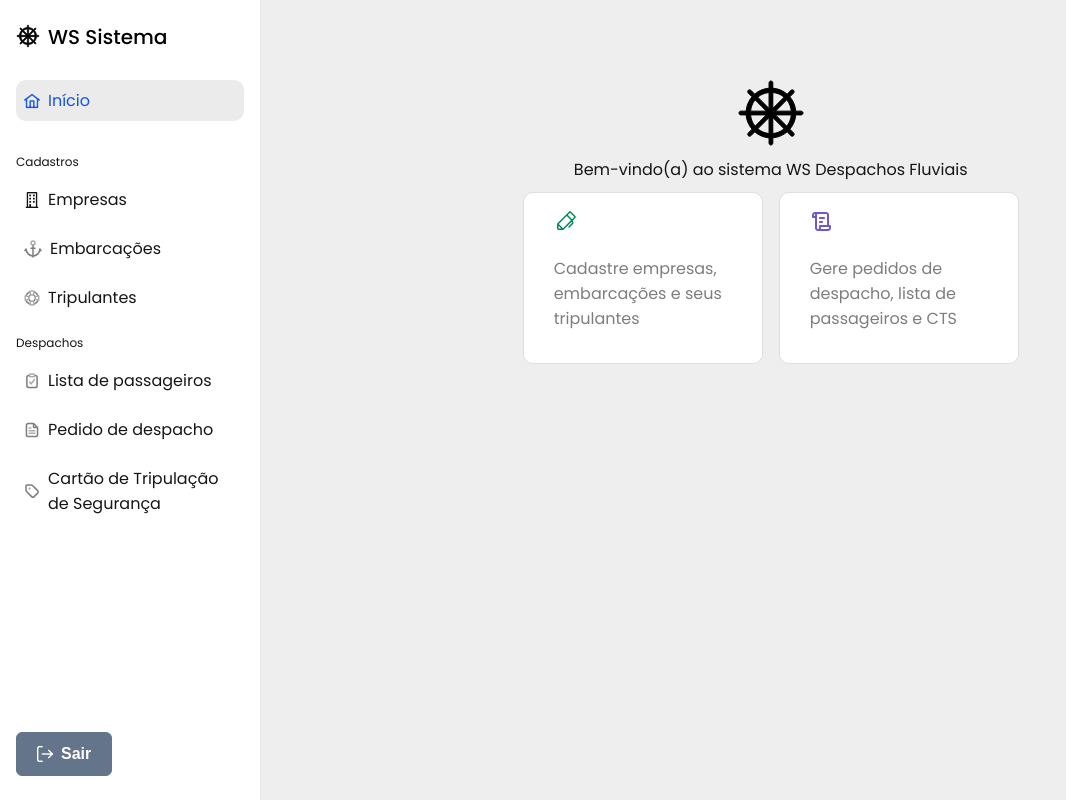
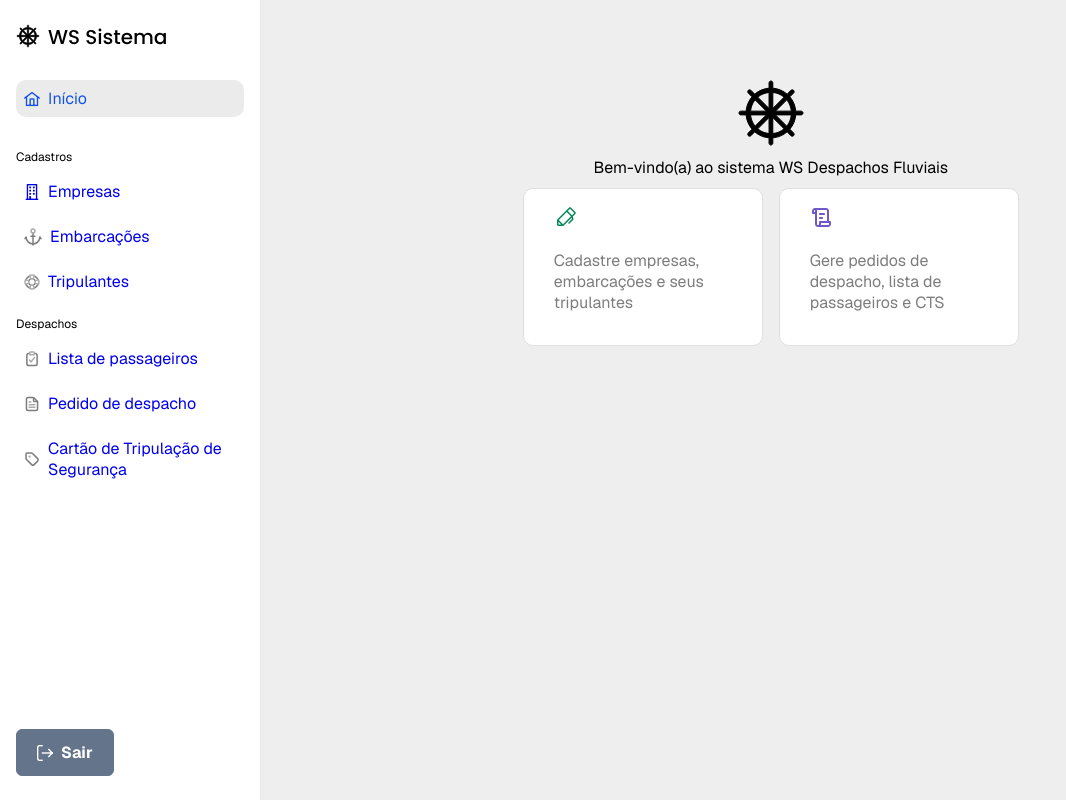
Before and after one commit to rikzerateste/navalog, a Next.js app: page /portal in a window 1280 px wide. Shown: the whole page, without its empty margins (0-1066 px from the left). Built offline with nearby package versions, Linux system fonts and the light colour scheme; sample sign-in values are in the browser's storage; a web font is replaced by a local one.

Commit message:
fix: font and minor styles

```diff
--- a/src/app/components/portal/sideBar/sidebar.module.scss
+++ b/src/app/components/portal/sideBar/sidebar.module.scss
@@ -60,7 +60,7 @@
 
 .categoriaMenu {
 	font-size: 0.75em;
-	font-family: "Poppins";
+	font-family: "Geist", sans-serif;
 	font-weight: 400;
 }
 
--- a/src/app/components/portal/tripulantes/styles.module.scss
+++ b/src/app/components/portal/tripulantes/styles.module.scss
@@ -24,7 +24,7 @@
   display: flex;
   align-items: center;
   gap: 0.5em;
-  font-family: 'Poppins', sans-serif;
+  font-family: 'Geist', sans-serif;
 }
 
 .containerPesquisa{
--- a/src/app/layout.tsx
+++ b/src/app/layout.tsx
@@ -1,11 +1,11 @@
 import "@/styles/globals.scss";
 
 import type { Metadata } from "next";
-import { Lexend } from "next/font/google";
+import { Geist } from "next/font/google";
 import { PrimeReactProvider } from "primereact/api";
 import { ToastProvider } from "./contexts/toastContext";
 
-const lexend = Lexend({
+const geist = Geist({
 	weight: ["100", "200", "300", "400", "500", "600", "700", "800", "900"],
 	style: ["normal"],
 	subsets: ["latin"],
@@ -25,7 +25,7 @@ export default function Layout({
 		<PrimeReactProvider value={{ zIndex: { toast: 1000 } }}>
 			<ToastProvider>
 				<html lang="pt-BR" style={{ scrollBehavior: "smooth" }}>
-					<body className={lexend.className} style={{ margin: 0 }}>
+					<body className={geist.className} style={{ margin: 0 }}>
 						{children}
 					</body>
 				</html>
--- a/src/app/portal/empresas/empresas.module.scss
+++ b/src/app/portal/empresas/empresas.module.scss
@@ -12,7 +12,7 @@
 	display: flex;
 	align-items: center;
 	gap: 0.5em;
-	font-family: "Poppins", sans-serif;
+	font-family: "Geist", sans-serif;
 }
 
 .toolbar {
--- a/src/app/portal/login/login.module.scss
+++ b/src/app/portal/login/login.module.scss
@@ -8,7 +8,7 @@
 	height: 100vh;
 	width: 100vw;
 	margin: 0;
-	font-family: "Poppins";
+	font-family: "Geist", sans-serif;
 
 	background-image: url('/images/background.jpg');
 	background-size: cover;
--- a/src/app/portal/portal-layout.module.scss
+++ b/src/app/portal/portal-layout.module.scss
@@ -1,4 +1,4 @@
-@import url('https://fonts.googleapis.com/css2?family=Poppins:ital,wght@0,100;0,200;0,300;0,400;0,500;0,600;0,700;0,800;0,900;1,100;1,200;1,300;1,400;1,500;1,600;1,700;1,800;1,900&display=swap');
+@import url('https://fonts.googleapis.com/css2?family=Geist:ital,wght@0,100;0,200;0,300;0,400;0,500;0,600;0,700;0,800;0,900;1,100;1,200;1,300;1,400;1,500;1,600;1,700;1,800;1,900&display=swap');
 
 .main {
 	display: flex;
@@ -6,5 +6,5 @@
 	width: 100vw;
 	padding: 0;
 	margin: 0;
-	font-family: 'Poppins';
+	font-family: 'Geist', sans-serif;
 }
--- a/src/app/styles.css
+++ b/src/app/styles.css
@@ -1,8 +1,6 @@
-@import url('https://fonts.googleapis.com/css2?family=Poppins:ital,wght@0,100;0,200;0,300;0,400;0,500;0,600;0,700;0,800;0,900;1,100;1,200;1,300;1,400;1,500;1,600;1,700;1,800;1,900&display=swap');
-@import url('https://fonts.googleapis.com/css2?family=Geist:wght@100..900&family=Roboto:ital,wght@0,100..900;1,100..900&display=swap');
+@import url('https://fonts.googleapis.com/css2?family=Geist:ital,wght@0,100;0,200;0,300;0,400;0,500;0,600;0,700;0,800;0,900;1,100;1,200;1,300;1,400;1,500;1,600;1,700;1,800;1,900&display=swap');
 @import url('https://fonts.googleapis.com/css2?family=Ancizar+Serif:ital,wght@0,300..900;1,300..900&family=Geist:wght@100..900&family=Roboto:ital,wght@0,100..900;1,100..900&display=swap');
 
 body {
 	margin: 0;
-	font-family: "Ancizar Serif";
 }
--- a/src/app/styles/globals.scss
+++ b/src/app/styles/globals.scss
@@ -4,6 +4,7 @@
 
 * {
   box-sizing: border-box;
+	font-family: 'Geist', sans-serif;
 }
 
 html,
@@ -11,12 +12,9 @@ body {
   background-color: $background-primary;
   margin: 0;
   padding: 0;
-  color: $text-primary;
-  font-family: 'Segoe UI', Tahoma, Geneva, Verdana, sans-serif;
 }
 
 a {
-  color: inherit;
   text-decoration: none;
 }
 
```
Also changed, not shown: src/app/home.module.scss (+21 -18 lines), src/app/page.tsx (+3 -17 lines), src/app/styles/mixins/fonts.scss (+12 -12 lines).
